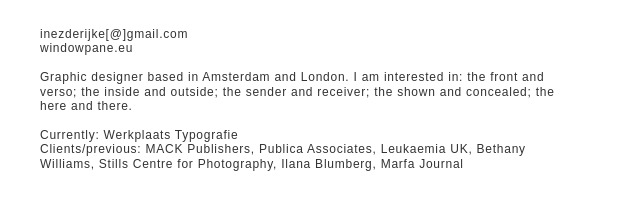
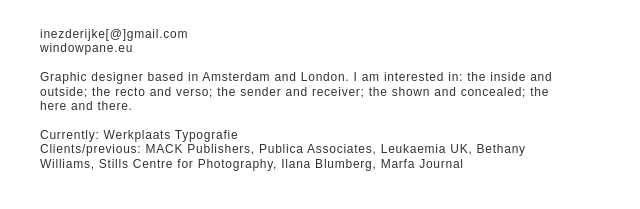
Before and after one commit to info-windowpane/inezderijke, a plain HTML site: page about.html in a window 1280 px wide. Shown: the part 333-542 px from the top of the page, 0-640 px from the left. Drawn offline with Linux system fonts and the light colour scheme.

Commit message:
Update about.html

```diff
--- a/about.html
+++ b/about.html
@@ -14,7 +14,7 @@
 
     <div class="text-container">
         <p>inezderijke[@]gmail.com<br>windowpane.eu</p>
-        <p>Graphic designer based in Amsterdam and London. I am interested in: the front and verso; the inside and outside; the sender and receiver; the shown and concealed; the here and there.</p>
+        <p>Graphic designer based in Amsterdam and London. I am interested in: the inside and outside; the recto and verso; the sender and receiver; the shown and concealed; the here and there.</p>
         <p>Currently: Werkplaats Typografie<br>Clients/previous: MACK Publishers, Publica Associates, Leukaemia UK, Bethany Williams, Stills Centre for Photography, Ilana Blumberg, Marfa Journal</p>
     </div>
 
```
